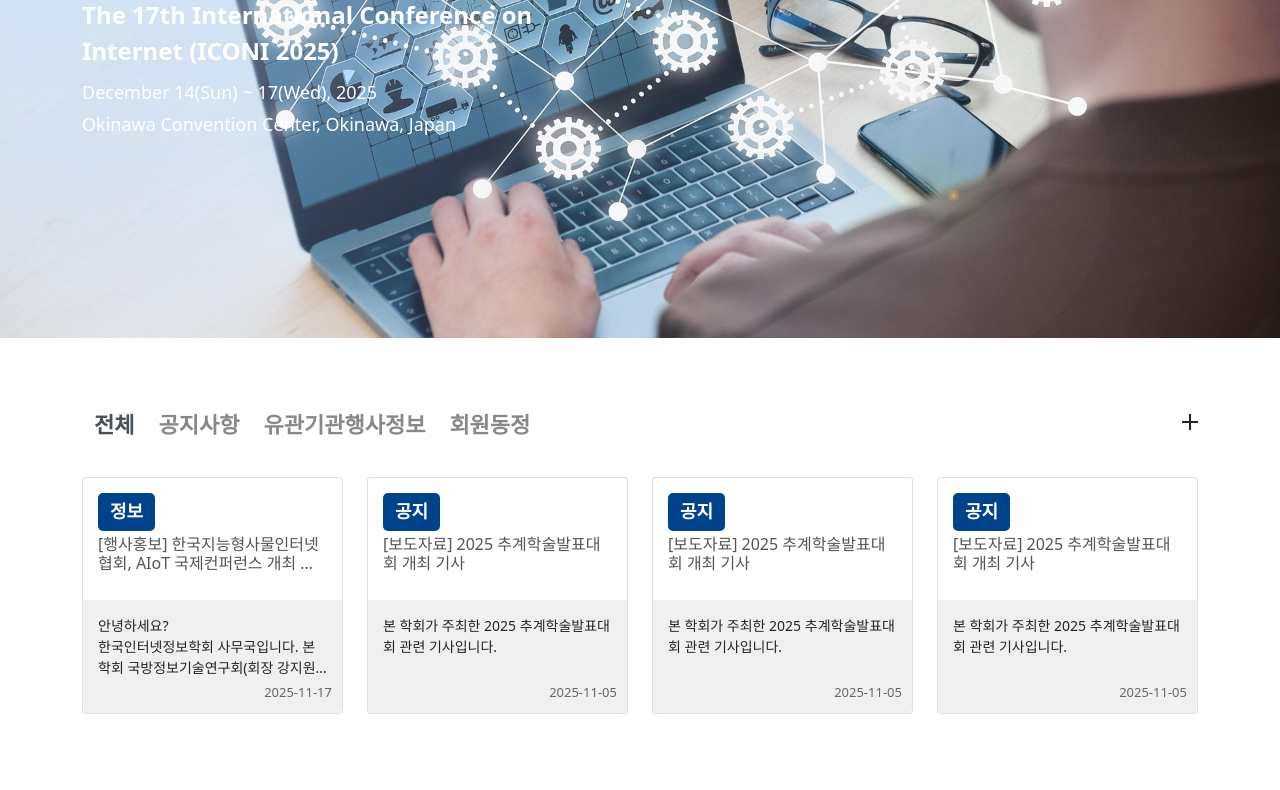
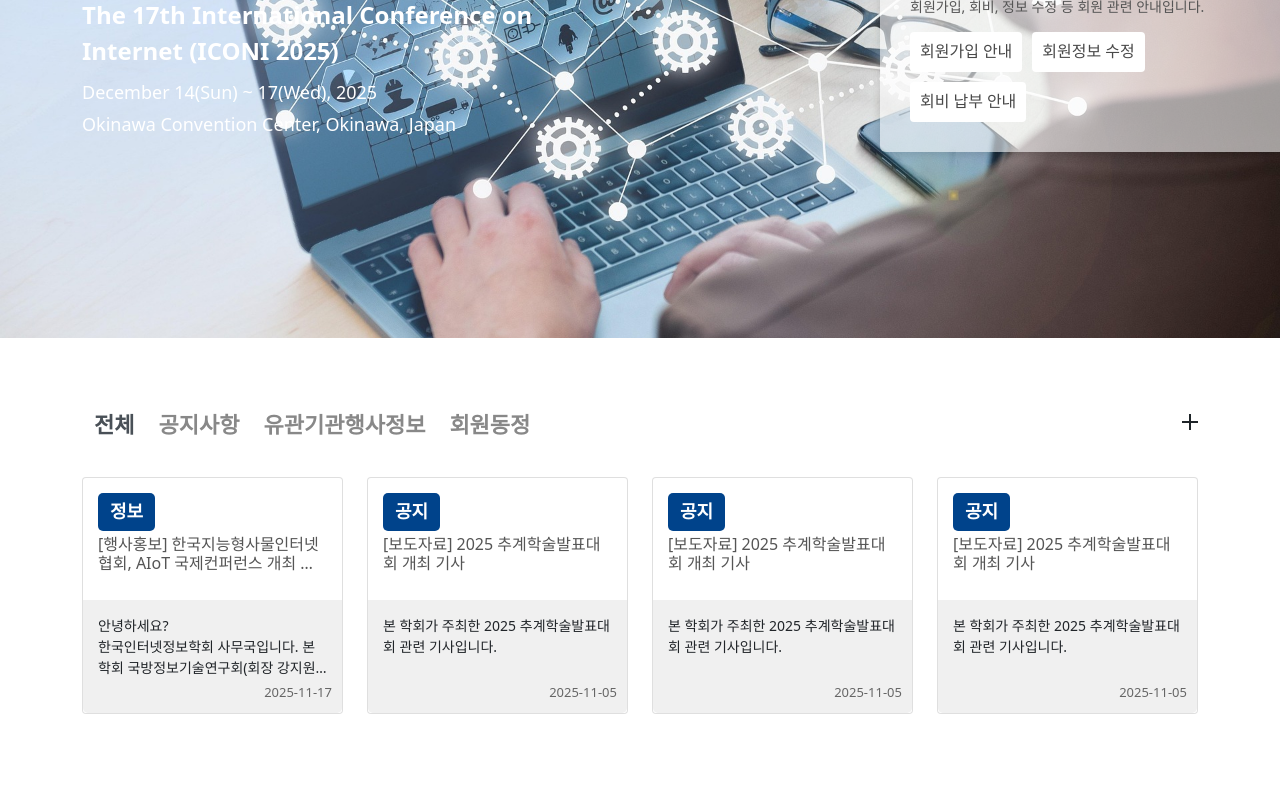
Before and after one commit to CloudJerry03/2025intern, a plain HTML site: page KSII/index.html in a window 1280 px wide. Shown: the part 361-1151 px from the top of the page. Drawn offline with nearby package versions, Linux system fonts and the light colour scheme.

Commit message:
슬라이드 정보 상자 추가

```diff
--- a/KSII/index.html
+++ b/KSII/index.html
@@ -57,10 +57,11 @@
     <main>
         <!-- 배너 슬라이더 컨테이너 -->
         <div class="banner-slider-container">
+
+            <!-- 슬라이드 1 -->
             <div class="banner-slider active" style="background-image: url('resource/img/main/banner/slide1.png');">
                 <div class="container h-100">
                     <div class="row h-100 align-items-center">
-                        <!-- 헤더 로고와 같은 시작선 -->
                         <div class="col-12 col-md-6">
                             <div class="banner-left">
                                 <div class="title"><strong>한국인터넷정보학회</strong></div>
@@ -74,15 +75,17 @@
                     </div>
                 </div>
             </div>
+
+            <!-- 슬라이드 2 -->
             <div class="banner-slider" style="background-image: url('resource/img/main/banner/slide2.png');">
                 <div class="container h-100">
                     <div class="row h-100 align-items-center">
-                        <!-- 헤더 로고와 같은 시작선 -->
                         <div class="col-12 col-md-6">
                             <div class="banner-left">
                                 <div class="title"><strong>ICONI 2025</strong></div>
-                                <div class="subtitle"><strong>The 17th International Conference on Internet (ICONI
-                                        2025)</strong></div>
+                                <div class="subtitle">
+                                    <strong>The 17th International Conference on Internet (ICONI 2025)</strong>
+                                </div>
                                 <div class="date">December 14(Sun) ~ 17(Wed), 2025</div>
                                 <div class="location">Okinawa Convention Center, Okinawa, Japan</div>
                             </div>
@@ -90,7 +93,27 @@
                     </div>
                 </div>
             </div>
+
+            <!-- 🔥 info-box (슬라이드와 분리) -->
+            <section class="info-box">
+                <div class="info-inner">
+                    <h2 class="info-title">
+                        한국인터넷정보학회 <strong>회원안내</strong>
+                    </h2>
+                    <p class="info-text">
+                        회원가입, 회비, 정보 수정 등 회원 관련 안내입니다.
+                    </p>
+
+                    <ul class="info-list">
+                        <li><a href="#">회원가입 안내</a></li>
+                        <li><a href="#">회원정보 수정</a></li>
+                        <li><a href="#">회비 납부 안내</a></li>
+                    </ul>
+                </div>
+            </section>
+
         </div>
+
 
         <!-- 게시판 -->
         <div class="con1 container my-5">
--- a/KSII/resource/css/banner.css
+++ b/KSII/resource/css/banner.css
@@ -63,3 +63,88 @@
             font-size: 14px;
         }
     }
+
+/* info-box 위치 */
+.banner-slider-container {
+    position: relative;
+}
+
+/* info-box 위치 */
+.info-box {
+    position: absolute;
+    top: 50%;
+    left: 50%;
+    transform: translate(
+        calc(1320px / 2 - 420px),  /* container 오른쪽 끝 기준 */
+        -50%
+    );
+
+    width: 420px;
+    padding: 30px;
+    background: #ffffff91;
+    box-shadow: 0 2px 10px rgba(0, 0, 0, 0.15);
+    border-radius: 6px;
+    z-index: 10;
+}
+
+/* 내부 구조 유지 */
+.info-inner {
+    display: flex;
+    flex-direction: column;
+}
+
+.info-title {
+    font-size: 20px;
+    font-weight: 500;
+    color: #333;
+}
+
+.info-text {
+    font-size: 14px;
+    color: #555;
+    line-height: 1.5;
+    margin: 10px 0 15px;
+}
+
+.info-list {
+    list-style: none;
+    padding: 0;
+    margin: 0;
+
+    display: flex;
+    gap: 10px;
+    flex-wrap: wrap;
+}
+
+.info-list li {
+    margin: 0;
+}
+
+.info-list a {
+    padding: 8px 10px;
+    font-family: 'pre-Bold';
+    display: flex;
+    align-items: center;
+    justify-content: center;
+
+    background: #ffffff;
+    border-radius: 4px;
+
+    color: #494949;
+    text-decoration: none;
+    transition: 0.3s;
+}
+
+.info-list a:hover {
+    background: #e8e8e8;
+}
+
+@media (max-width: 1200px) {
+    .info-box {
+        position: static;
+        transform: none;
+        margin: 30px auto 0;
+        width: 100%;
+        max-width: 420px;
+    }
+}
--- a/KSII/resource/css/con2.css
+++ b/KSII/resource/css/con2.css
@@ -45,12 +45,17 @@
 .right-journal {
   display: flex;
   flex-direction: column;
+  justify-content: space-between;
 }
 
 .journal-card {
   display: flex;
   align-items: stretch; /* 🔥 중요: 양쪽 높이 맞춤 */
   gap: 15px;
+}
+
+.journal-card + .journal-card {
+  margin-top: 3.5rem;
 }
 
 
```
Also changed, not shown: KSII/subpage.html (added).
